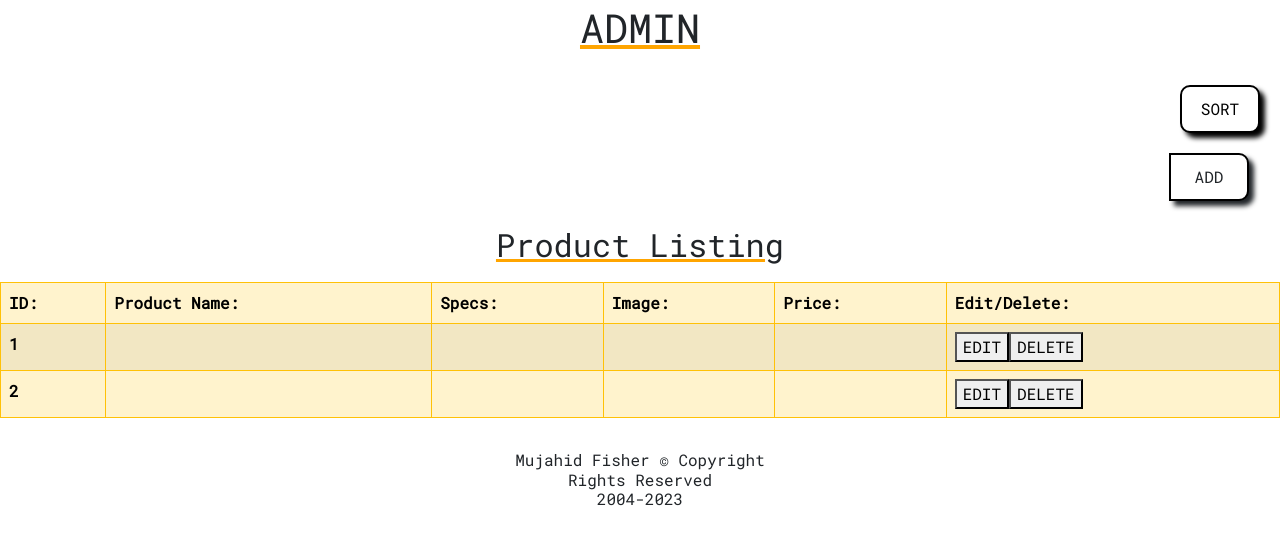
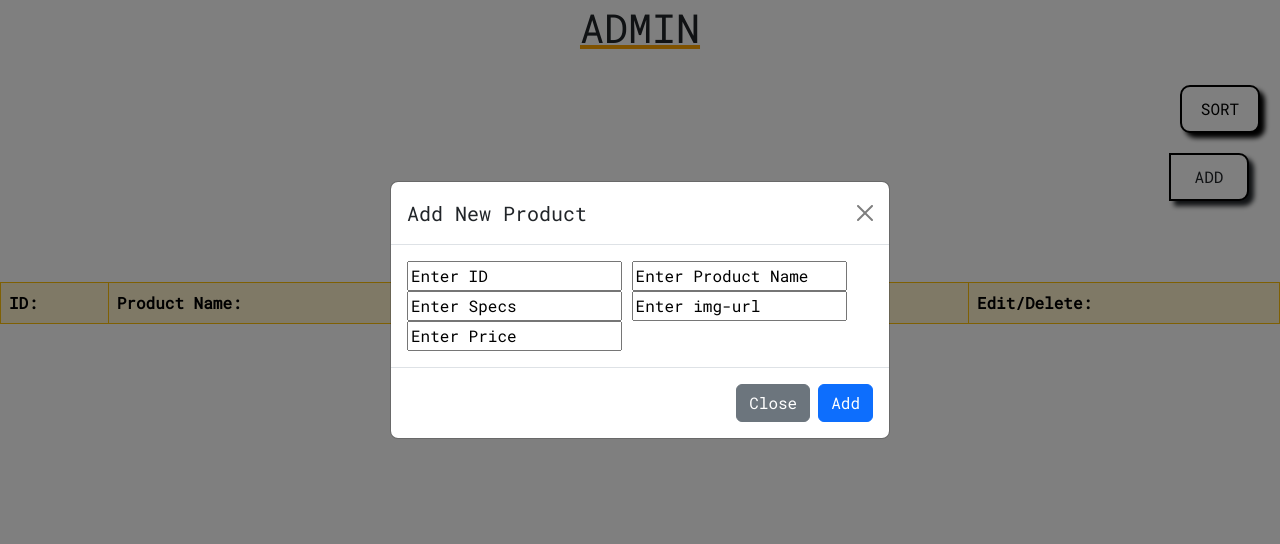
Before and after one commit to mujahidfisher/END-OF-MODULE-PROJECT-JS, a plain HTML site: page HTML/admin.html in a window 1280 px wide. Both pictures are taken after a click on the button "ADD". Shown: the part 90-634 px from the top of the page. Drawn offline with nearby package versions, Linux system fonts and the light colour scheme.

Commit message:
miner updates

```diff
--- a/HTML/admin.html
+++ b/HTML/admin.html
@@ -64,8 +64,59 @@
 
       <div class="btn-group">
         <button class="sorting">SORT</button>
-        <button type="button" class="adding btn"
-        id="add-btn" data-bs-toggle="modal" data-bs-target="#exampleModal" data-bs-whatever="@mdo">ADD</button>
+
+        <div
+          class="modal fade"
+          id="exampleModal"
+          tabindex="-1"
+          aria-labelledby="exampleModalLabel"
+          aria-hidden="true"
+        >
+          <div class="modal-dialog modal-dialog-centered">
+            <div class="modal-content">
+              <div class="modal-header">
+                <h1 class="modal-title fs-5" id="exampleModalLabel">
+                  Add New Product
+                </h1>
+                <button
+                  type="button"
+                  class="btn-close"
+                  data-bs-dismiss="modal"
+                  aria-label="Close"
+                ></button>
+              </div>
+              <div class="modal-body">
+                <input type="number" placeholder="Enter ID" id="input-id" />
+                <input type="text" placeholder="Enter Product Name" id="input-product"/>
+                <input type="text" placeholder="Enter Specs" id="input-specs"/>
+                <input type="text" placeholder="Enter img-url" id="url-img"/>
+                <input type="number" placeholder="Enter Price" id="pricing"/>
+              </div>
+              <div class="modal-footer">
+                <button
+                  type="button"
+                  class="btn btn-secondary"
+                  data-bs-dismiss="modal"
+                >
+                  Close
+                </button>
+                <button type="button" class="btn btn-primary"  id="added" data-bs-dismiss= "modal">
+                  Add
+                </button>
+              </div>
+            </div>
+          </div>
+        </div>
+        <button
+          type="button"
+          class="adding btn"
+          id="add-btn"
+          data-bs-toggle="modal"
+          data-bs-target="#exampleModal"
+          data-bs-whatever="@mdo"
+        >
+          ADD
+        </button>
       </div>
 
       <div class="admin-title2">
@@ -73,7 +124,9 @@
       </div>
 
       <div class="table table-responsive-xxl">
-      <table class="table table-warning table-striped table-hover table-bordered border-warning ">
+        <table
+          class="table table-warning table-striped table-hover table-bordered border-warning"
+        >
           <thead>
             <tr>
               <th scope="col">ID:</th>
@@ -84,23 +137,8 @@
               <th scope="col">Edit/Delete:</th>
             </tr>
           </thead>
-        <tbody>
-          <tr>
-            <th scope="row" id="display-items">1</th>
-            <td></td>
-            <td></td>
-            <td></td>
-            <td></td>
-            <td><button>EDIT</button><button>DELETE</button></td>
-          </tr>
-          <tr>
-            <th scope="row">2</th>
-            <td></td>
-            <td></td>
-            <td></td>
-            <td></td>
-            <td><button>EDIT</button><button>DELETE</button></td>
-          </tr>
+          <tbody id="display-items">
+
           </tbody>
         </table>
       </div>
--- a/script/admin.js
+++ b/script/admin.js
@@ -1,12 +1,33 @@
 let allItems = []
-let addBtn = document.querySelector("#add-btn")
+let addBtn = document.querySelector("#added")
 let displayItems = document.querySelector("#display-items")
 
+
 addBtn.addEventListener("click", (e) => {
-    e.preventDefault();
+    let newId = document.querySelector("#input-id").value
+    allItems.push(newId)
 
+    let newName = document.querySelector("#input-product").value
+    allItems.push(newName)
 
+    let newSpecs = document.querySelector("#input-specs").value
+    allItems.push(newSpecs)
 
+    let newImg = document.querySelector("#url-img")
+    allItems.push(newImg)
 
+    let newPrice = document.querySelector("#pricing")
+    allItems.push(newPrice)
+    console.log(allItems);
 
+    allItems.forEach(function(e){
+        displayItems.innerHTML = `<tr>
+        <td>${newId}</td>
+        <td>${newName}</td>
+        <td>${newSpecs}</td>
+        <td><img src="${newImg}" alt="product"></td>
+        <td>R${newPrice}</td>
+        <td><button>EDIT</button><button>DELETE</button></td>
+      </tr>`
+    })
 })
```
Lines whose indentation alone changed are shown as unchanged.
